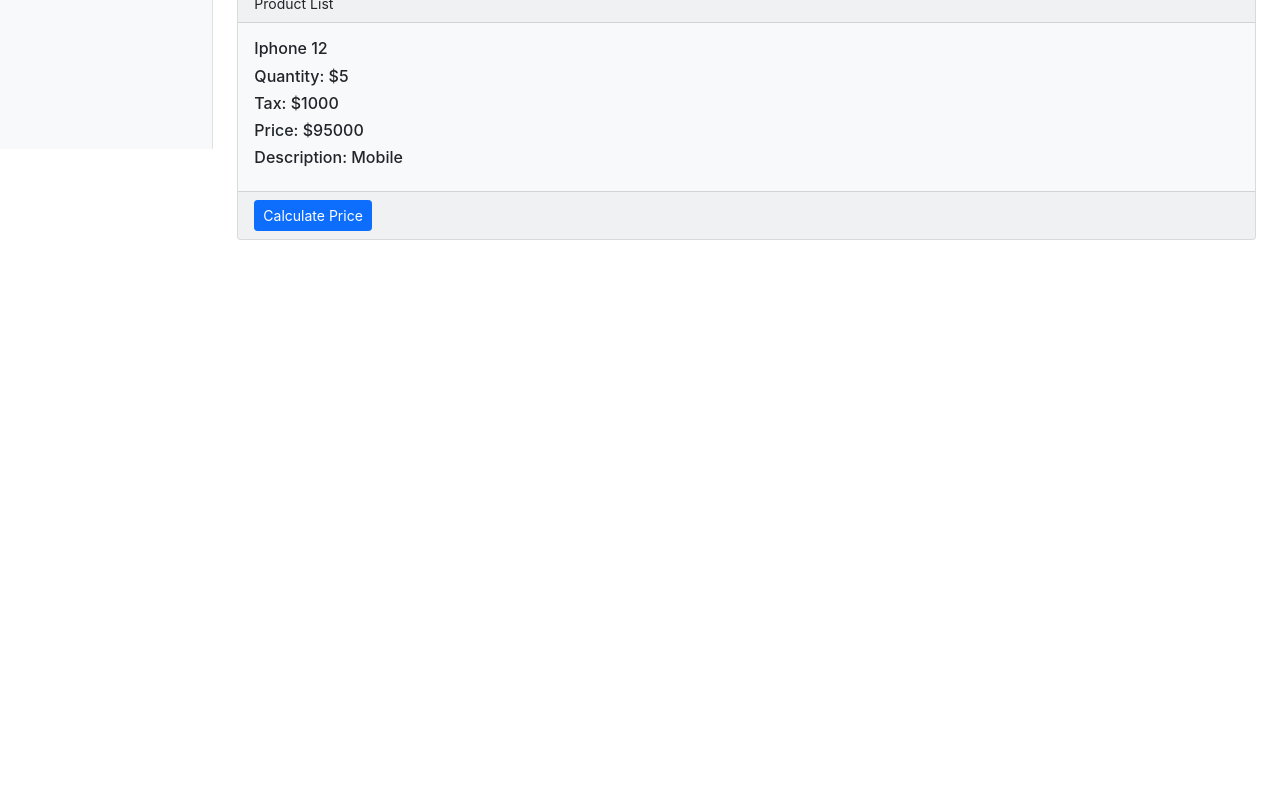
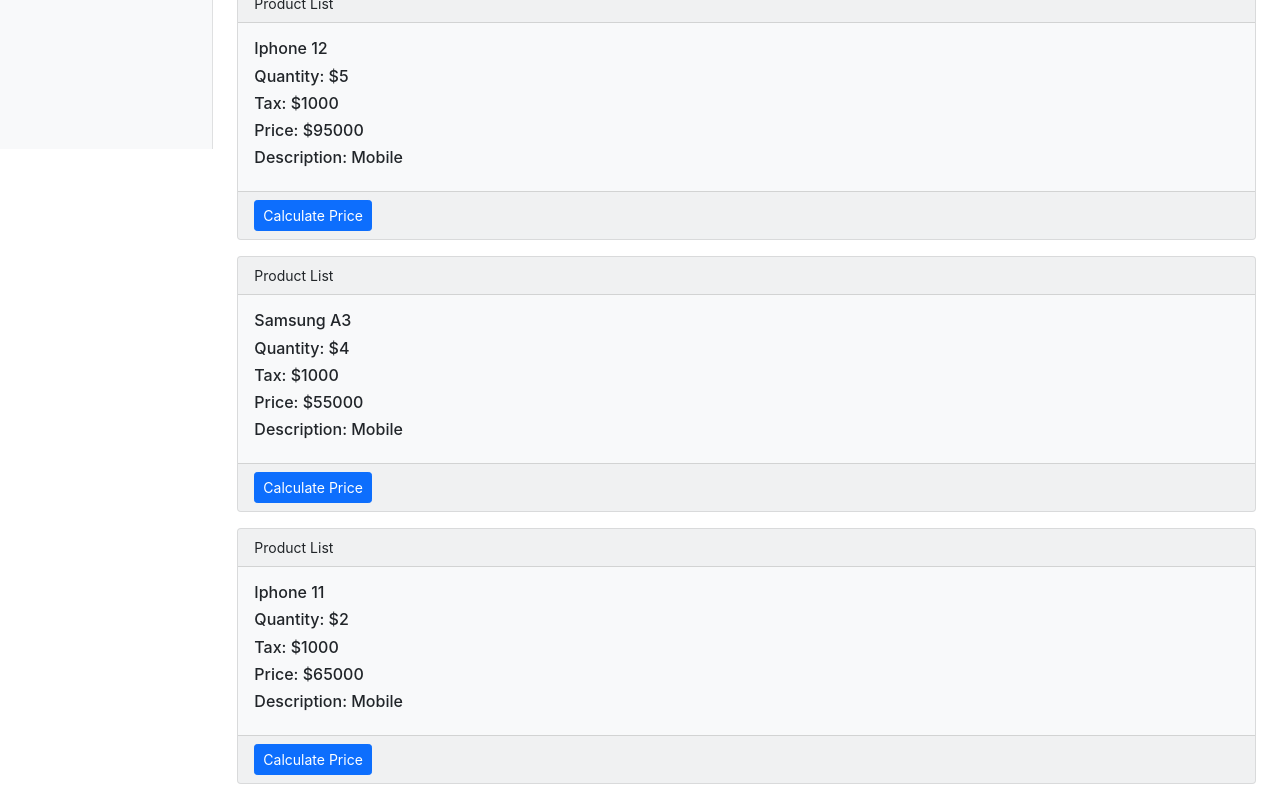
Before and after one commit to sarathiscookie/react-project, a React (Create React App) app: page / in a window 1280 px wide. Shown: the part 651-1451 px from the top of the page. Before the commit the page ends 907 px from the top, so only its background shows below. Built offline with nearby package versions, Linux system fonts and the light colour scheme.

Commit message:
List multiple items

```diff
--- a/src/components/products/Product.js
+++ b/src/components/products/Product.js
@@ -1,48 +1,38 @@
 import React, { useState } from "react";
 
-import ProductStore from './ProductStore';
+import ProductStore from "./ProductStore";
 
-import Cards from '../cards/Cards';
+import ProductList from "./ProductList";
 
 function Product(props) {
-  const [price, setPrice] = useState('');
-
-  const product = {
-    name: "Iphone 12",
-    quantity: 5,
-    price: 95000,
-    tax: 1000,
-    description: "Mobile",
-  };
-
-  const calculatePriceHandler = () => {
-    setPrice(product.price + product.tax);
-  };
+  const products = [
+    {
+      name: "Iphone 12",
+      quantity: 5,
+      price: 95000,
+      tax: 1000,
+      description: "Mobile",
+    },
+    {
+      name: "Samsung A3",
+      quantity: 4,
+      price: 55000,
+      tax: 1000,
+      description: "Mobile",
+    },
+    {
+      name: "Iphone 11",
+      quantity: 2,
+      price: 65000,
+      tax: 1000,
+      description: "Mobile",
+    }
+  ];
 
   return (
     <div>
       <ProductStore />
-
-      <Cards>
-        <div className="card-header">Product List</div>
-        <div className="card-body">
-          <h6 className="card-title">{product.name}</h6>
-          <h6>Quantity: ${product.quantity}</h6>
-          <h6>Tax: ${product.tax}</h6>
-          <h6>Price: ${product.price}</h6>
-          <h6>Description: {product.description}</h6>
-        </div>
-        <div className="card-footer">
-          <button
-            className="btn btn-primary btn-sm"
-            onClick={calculatePriceHandler}
-          >
-            Calculate Price
-          </button>
-          <span>{price}</span>
-        </div>
-      </Cards>
-
+      {products.map(product => <ProductList name={product.name} quantity={product.quantity} price={product.price} tax={product.tax} description={product.description} />)}
     </div>
   );
 }
--- /dev/null
+++ b/src/components/products/ProductList.js
@@ -0,0 +1,38 @@
+import React, { useState } from "react";
+
+import Cards from '../cards/Cards';
+
+function ProductList(props) {
+
+    const [price, setPrice] = useState('');
+
+    const calculatePriceEventHandler = () => {
+        setPrice(props.price + props.tax);
+    };
+
+  return (
+    <div>
+      <Cards>
+        <div className="card-header">Product List</div>
+        <div className="card-body">
+          <h6 className="card-title">{props.name}</h6>
+          <h6>Quantity: ${props.quantity}</h6>
+          <h6>Tax: ${props.tax}</h6>
+          <h6>Price: ${props.price}</h6>
+          <h6>Description: {props.description}</h6>
+        </div>
+        <div className="card-footer">
+          <button
+            className="btn btn-primary btn-sm"
+            onClick={calculatePriceEventHandler}
+          >
+            Calculate Price
+          </button>
+          <span>{price}</span>
+        </div>
+      </Cards>
+    </div>
+  );
+}
+
+export default ProductList;
```
